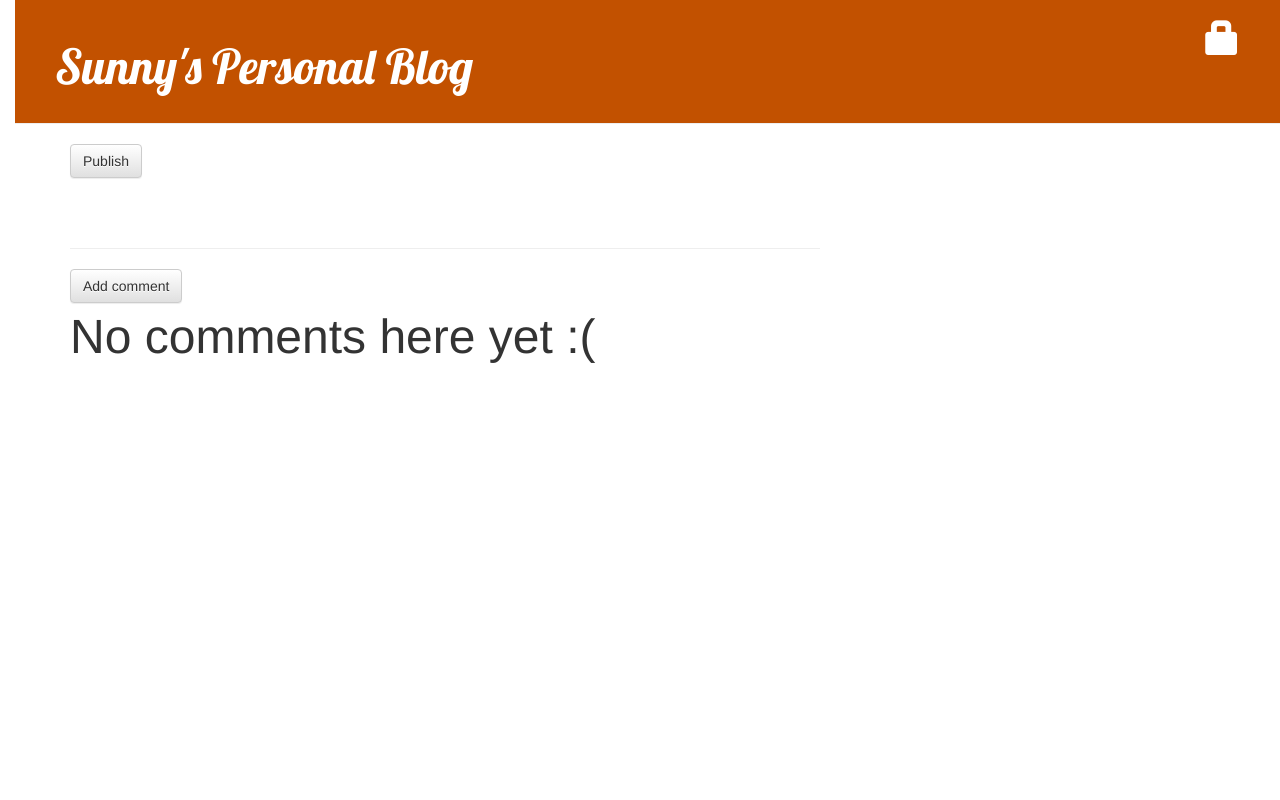
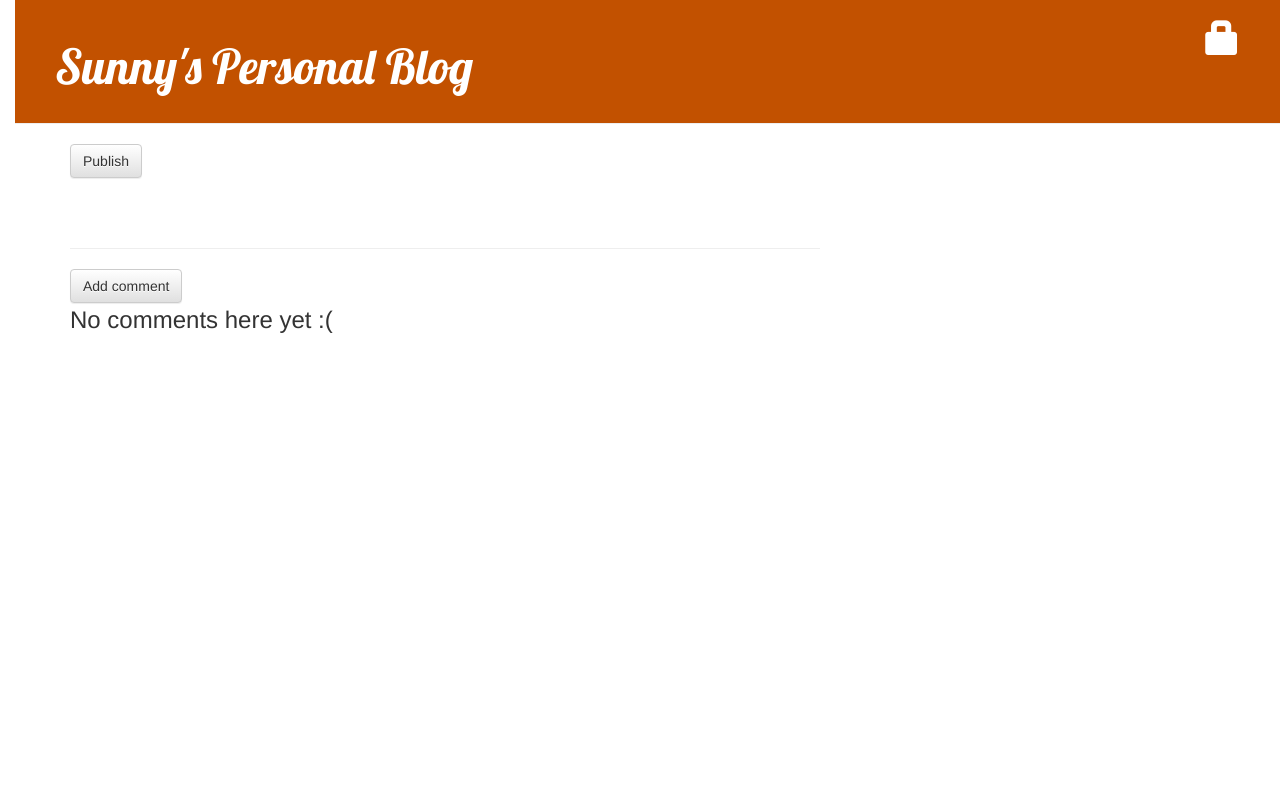
Before and after one commit to chsunny548/my-first-blog, a Django app: template blog/templates/blog/post_detail.html in a window 1280 px wide. Run offline with Django 3.2, Linux system fonts and the light colour scheme; the template is opened without the code that fills it, so the values that code supplies are empty; some libraries are stand-ins or nearby versions.

```diff
--- a/blog/static/css/blog.css
+++ b/blog/static/css/blog.css
@@ -4,7 +4,7 @@ h1 a, h2 a {
 }
 body {
     padding-left: 15px;
-    font-size: 36pt;
+    font-size: 18pt;
 }
 
 .page-header {
```
